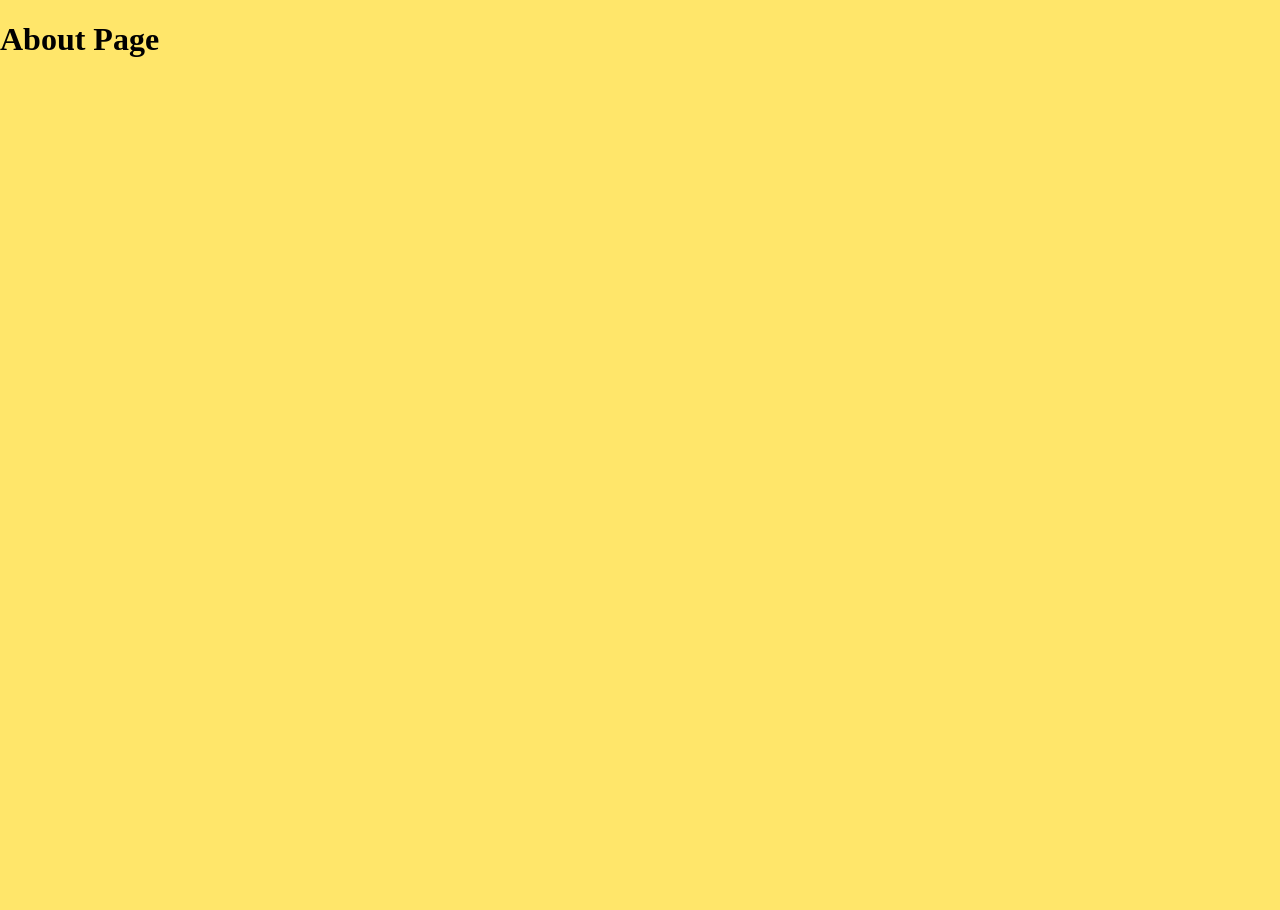
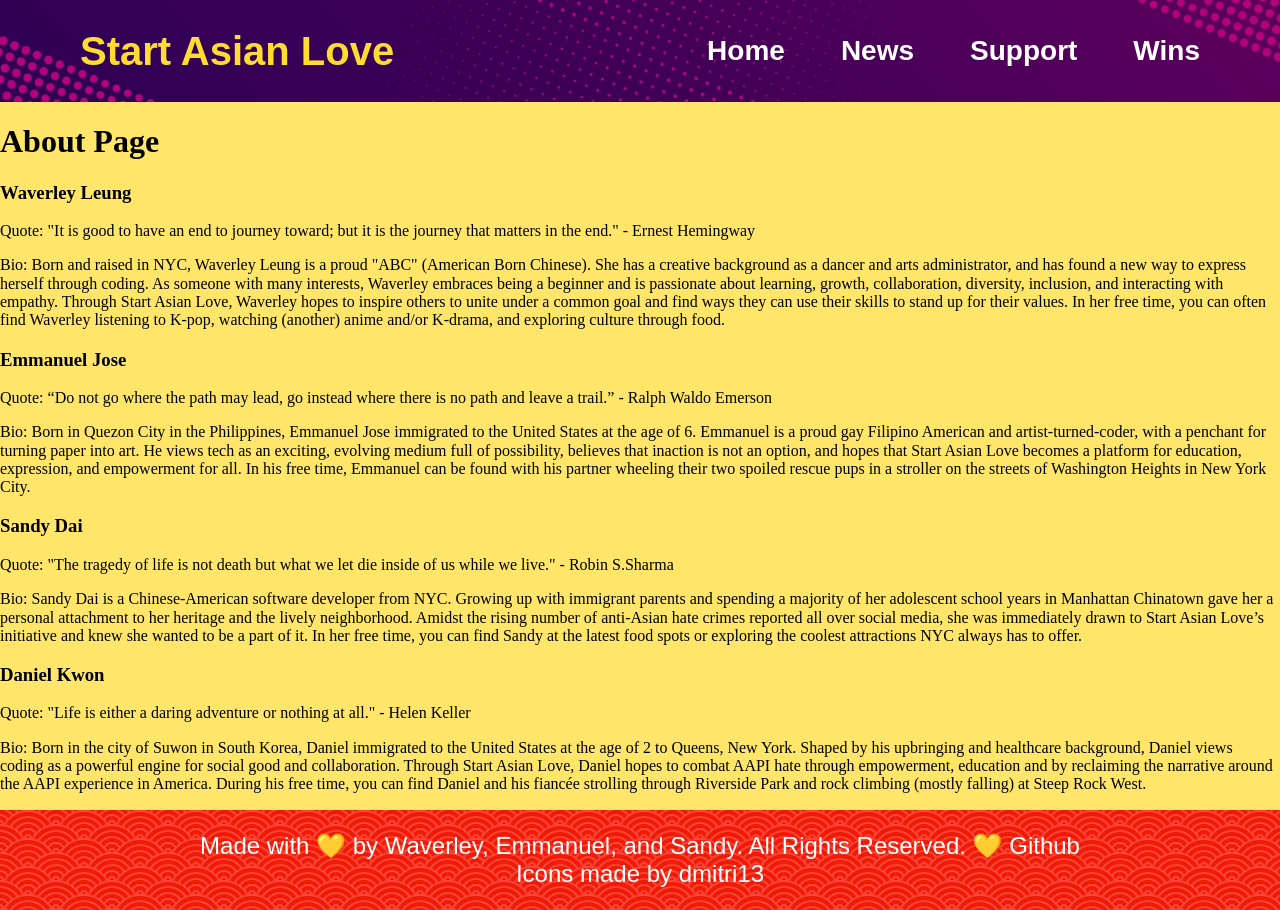
Before and after one commit to wlcreate/Start-Asian-Love, a Next.js app: page /about in a window 1280 px wide. Before the commit the page ends 800 px from the top, so only its background shows below. Built offline with nearby package versions, Linux system fonts and the light colour scheme; a web font is replaced by a local one.

Commit message:
adding bios and quotes

```diff
--- a/pages/about.js
+++ b/pages/about.js
@@ -6,8 +6,29 @@ import { Footer } from "../components/Layout/Footer";
 export default function About() {
     return (
         <div>
+            <Header/>
             <h1>About Page</h1>
-
+            <div>
+                <h3>Waverley Leung</h3>
+                <p>Quote: "It is good to have an end to journey toward; but it is the journey that matters in the end." - Ernest Hemingway</p>
+                <p>Bio: Born and raised in NYC, Waverley Leung is a proud "ABC" (American Born Chinese). She has a creative background as a dancer and arts administrator, and has found a new way to express herself through coding. As someone with many interests, Waverley embraces being a beginner and is passionate about learning, growth, collaboration, diversity, inclusion, and interacting with empathy. Through Start Asian Love, Waverley hopes to inspire others to unite under a common goal and find ways they can use their skills to stand up for their values. In her free time, you can often find Waverley listening to K-pop, watching (another) anime and/or K-drama, and exploring culture through food.</p>
+            </div>
+            <div>
+            <h3>Emmanuel Jose</h3>
+                <p>Quote: “Do not go where the path may lead, go instead where there is no path and leave a trail.” - Ralph Waldo Emerson</p>
+                <p>Bio: Born in Quezon City in the Philippines, Emmanuel Jose immigrated to the United States at the age of 6. Emmanuel is a proud gay Filipino American and artist-turned-coder, with a penchant for turning paper into art. He views tech as an exciting, evolving medium full of possibility, believes that inaction is not an option, and hopes that Start Asian Love becomes a platform for education, expression, and empowerment for all. In his free time, Emmanuel can be found with his partner wheeling their two spoiled rescue pups in a stroller on the streets of Washington Heights in New York City.</p>
+            </div>
+            <div>
+                <h3>Sandy Dai</h3>
+                <p>Quote:  "The tragedy of life is not death but what we let die inside of us while we live." - Robin S.Sharma</p>
+                <p>Bio: Sandy Dai is a Chinese-American software developer from NYC. Growing up with immigrant parents and spending a majority of her adolescent school years in Manhattan Chinatown gave her a personal attachment to her heritage and the lively neighborhood. Amidst the rising number of anti-Asian hate crimes reported all over social media, she was immediately drawn to Start Asian Love’s initiative and knew she wanted to be a part of it. In her free time, you can find Sandy at the latest food spots or exploring the coolest attractions NYC always has to offer.</p>
+            </div>
+            <div>
+                <h3>Daniel Kwon</h3>
+                <p>Quote: "Life is either a daring adventure or nothing at all." - Helen Keller</p>
+                <p>Bio: Born in the city of Suwon in South Korea, Daniel immigrated to the United States at the age of 2 to Queens, New York. Shaped by his upbringing and healthcare background, Daniel views coding as a powerful engine for social good and collaboration. Through Start Asian Love, Daniel hopes to combat AAPI hate through empowerment, education and by reclaiming the narrative around the AAPI experience in America. During his free time, you can find Daniel and his fiancée strolling through Riverside Park and rock climbing (mostly falling) at Steep Rock West.</p>
+            </div>
+            <Footer/>
         </div>
     )
 }
```
